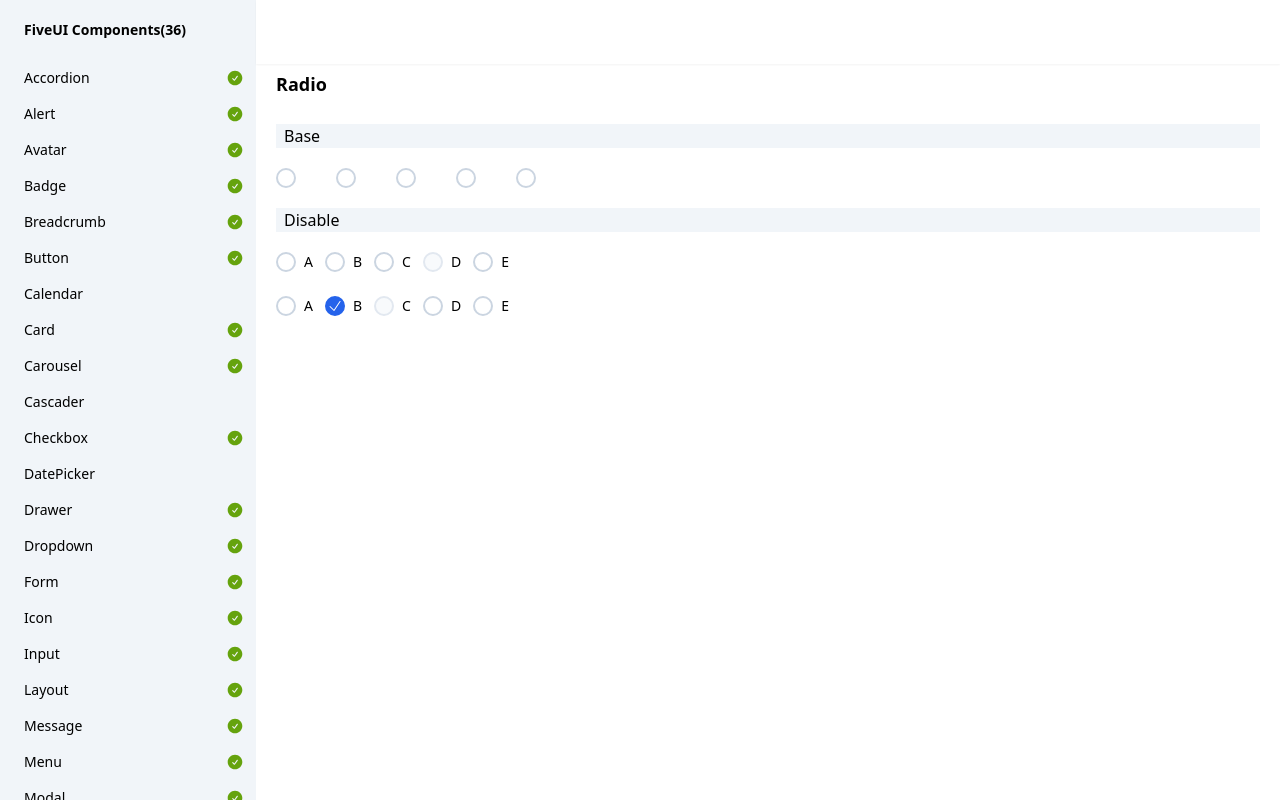
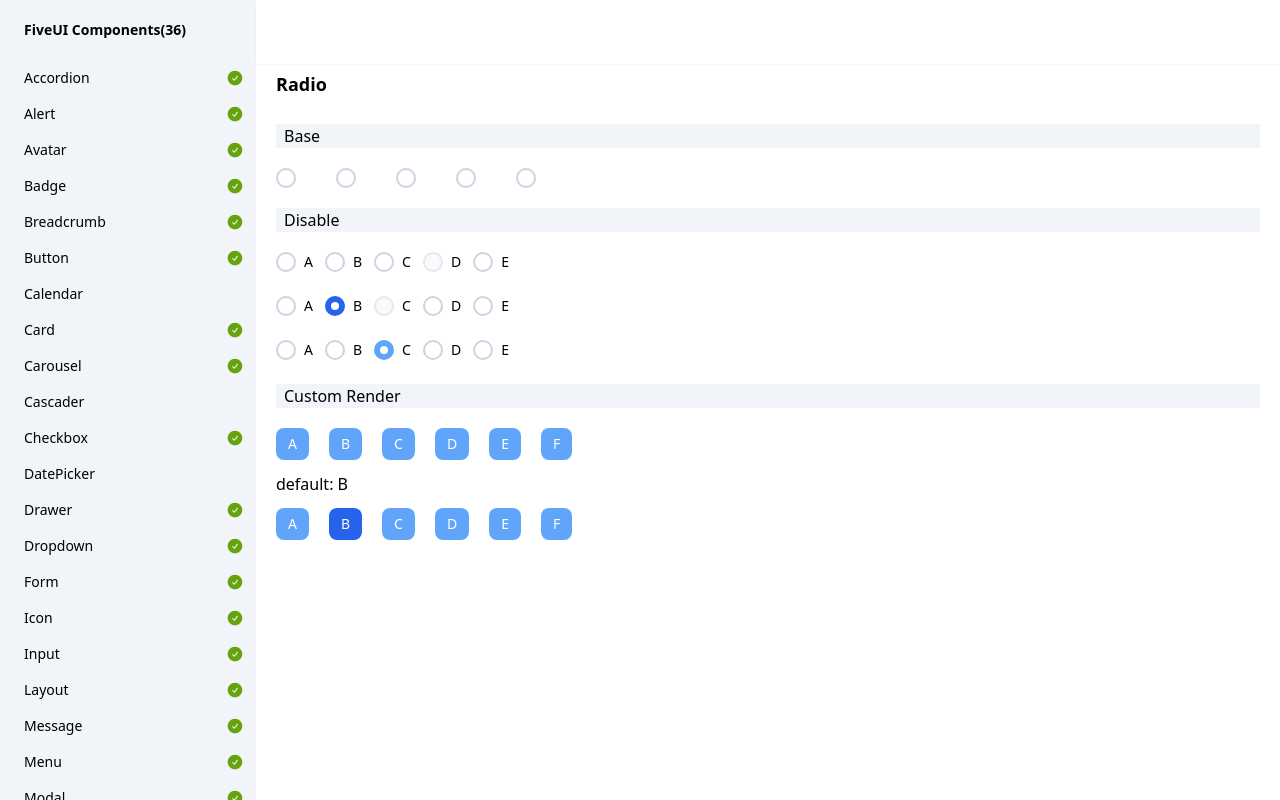
Before and after one commit to wqy2dev/five-ui, a SvelteKit app: page /radio in a window 1280 px wide. Built offline with nearby package versions, Linux system fonts and the light colour scheme.

Commit message:
update radio

```diff
--- a/src/lib/radio/Radio.svelte
+++ b/src/lib/radio/Radio.svelte
@@ -1,51 +1,54 @@
 <script lang="ts" module>
 import { onMount, getContext, type Snippet } from "svelte";
 import { tv } from "tailwind-variants";
-import { Check } from "$lib/icons/index.js";
-import { twMerge } from "tailwind-merge";
 import { type RadioContext } from "./RadioGroup.svelte";
 
 const radioVariants = tv({
-    base: "relative flex items-center justify-center w-4 h-4 rounded-full cursor-pointer box-content bg-white border-2 border-solid transition-all overflow-hidden",
+    slots: {
+        base: "align-top inline-flex flex-row items-center w-fit h-fit leading-none gap-2 mr-3",
+        inner: "relative block leading-0 w-5 h-5 bg-white border-solid cursor-pointer rounded-full overflow-hidden transition-all",
+    },
     variants: {
         disabled:{
-            true: "cursor-not-allowed",
-            false: "",
+            true: {
+                inner: "cursor-not-allowed",
+            }
         },
         focus: {
-            true: "",
-            false: "",
+            true: {
+                inner: "ring ring-primary-200",
+            }
         },
         checked: {
-            true: "",
-            false: "",
+            true: {
+                inner: "border-[6px] border-primary-600",
+            },
+            false: {
+                inner: "border-2 border-slate-300",
+            }
         },
     },
     compoundVariants: [
         {
-            focus: true,
-            disabled: false,
-            class: "ring ring-primary-200",
-        },
-        {
-            disabled: false,
-            checked: true,
-            class: "bg-primary-600 border-primary-600 text-white",
-        },
-        {
             disabled: false,
             checked: false,
-            class: "border-slate-300 hover:border-slate-600",
+            class: {
+                inner: "hover:border-slate-600",
+            }
         },
         {
             disabled: true,
             checked: true,
-            class: "bg-primary-300 border-primary-300 text-white",
+            class: {
+                inner: "border-primary-400",
+            }
         },
         {
             disabled: true,
             checked: false,
-            class: "bg-slate-50 border-slate-200",
+            class: {
+                inner: "border-slate-200 bg-slate-50",
+            }
         },
     ],
     defaultVariants: {
@@ -59,6 +62,7 @@ type RadioProps = {
 	value:string|number;
     class?:string;
     disabled?:boolean;
+    render?:Snippet<[{focus?:boolean;checked?:boolean;disabled?:boolean;}]>;
     children?:Snippet;
     ref?:{(el:HTMLElement):void};
 }
@@ -76,23 +80,20 @@ let {
     class:className,
     value,
     disabled = false,
+    render,
     children,
 }:RadioProps = $props();
 
 let focus = $state(false);
 let checked = $state(context.value === value);
 
-function onFocus(e:Event) {
-    focus = true;
-}
-
-function onBlur(e:Event) {
+function onblur(e:Event) {
     if(!el.contains(e.target as HTMLButtonElement)) {
         focus = false;
     }
 }
 
-function onChange(_:Event) {
+function onchange(_:Event) {
     checked = true, context.value = value;
 }
 
@@ -107,36 +108,40 @@ onMount(() => {
     ref?.(el);
 });
 
+const {
+    base,
+    inner,
+} = radioVariants();
+
 </script>
 
 <label
-    class={twMerge("align-top inline-flex flex-row items-center w-fit h-fit leading-none gap-2 mr-3", className)}
+    class={render ? className:base({className})}
 >
     <span
         bind:this={el}
-        class={radioVariants({focus, checked, disabled})}
+        class={render ? "":inner({focus, checked, disabled})}
     >
-        <input
-            bind:group={context.value}
-            class="absolute top-0 left-0 w-4 h-4 -z-10"
-            type="radio"
-            name={context.name}
-            value={value}
-            disabled={disabled}
-            onchange={onChange}
-            onclick={onFocus}
-        />
-
-        {#if checked}
-            <Check size={16} class="pointer-events-none"/>
+        {#if render}
+            {@render render({focus, disabled, checked})}
         {/if}
     </span>
 
-    <span class="text-sm">
-        {@render children?.()}
-    </span>
+    {#if !render}
+        <span class="text-sm">
+            {@render children?.()}
+        </span>
+    {/if}
+
+    <input
+        class="hidden"
+        type="radio"
+        name={context.name}
+        disabled={disabled}
+        onchange={onchange}
+    />
 </label>
 
 <svelte:window
-    onmousedown={onBlur}
+    onmousedown={onblur}
 />
--- a/src/routes/radio/+page.svelte
+++ b/src/routes/radio/+page.svelte
@@ -1,5 +1,6 @@
 <script lang="ts">
 import { Radio, RadioGroup } from "$lib/index.js";
+import { twMerge } from "tailwind-merge";
 
 const sizes = ["sm", "md", "lg"];
 
@@ -60,7 +61,7 @@ const sizes = ["sm", "md", "lg"];
 
     <div class="w-full leading-0">
         <RadioGroup
-            name="b"
+            name="b1"
             value="B"
             onchange={v => console.log("radio b:", v)}
         >
@@ -77,4 +78,81 @@ const sizes = ["sm", "md", "lg"];
             {/each}
         </RadioGroup>
     </div>
+
+    <div class="w-full leading-0">
+        <RadioGroup
+            name="b22"
+            value="C"
+            onchange={v => console.log("radio b:", v)}
+        >
+            {#each [
+                {label:"A", value:"A"},
+                {label:"B", value:"B"},
+                {label:"C", value:"C", disabled:true},
+                {label:"D", value:"D"},
+                {label:"E", value:"E"}
+            ] as item}
+                <Radio value={item.value} disabled={item.disabled}>
+                    {item.label}
+                </Radio>
+            {/each}
+        </RadioGroup>
+    </div>
 </div>
+
+<h4 class="my-5 text-base indent-2 bg-slate-100">
+    Custom Render
+</h4>
+
+<div class="flex flex-row gap-5">
+    <RadioGroup
+        name="a111"
+        onchange={v => console.log("radio a111:", v)}
+    >
+        {#each [
+            {label:"A", value:"A"},
+            {label:"B", value:"B"},
+            {label:"C", value:"C"},
+            {label:"D", value:"D"},
+            {label:"E", value:"E"},
+            {label:"F", value:"F"}
+        ] as item}
+            <Radio value={item.value}>
+                {#snippet render({disabled, checked})}
+                    <div  class={twMerge("text-sm text-white rounded-lg bg-primary-400 py-1.5 px-3 cursor-pointer", checked ? "bg-primary-600":"")}>
+                        {item.label}
+                    </div>
+                {/snippet}
+            </Radio>
+        {/each}
+    </RadioGroup>
+</div>
+
+<div class="py-3">
+    default: B
+</div>
+
+<div class="flex flex-row gap-5">
+    <RadioGroup
+        name="acv"
+        value="B"
+        onchange={v => console.log("radio acv:", v)}
+    >
+        {#each [
+            {label:"A", value:"A"},
+            {label:"B", value:"B"},
+            {label:"C", value:"C"},
+            {label:"D", value:"D"},
+            {label:"E", value:"E"},
+            {label:"F", value:"F"}
+        ] as item}
+            <Radio value={item.value}>
+                {#snippet render({disabled, checked})}
+                    <div class={twMerge("text-sm text-white rounded-lg bg-primary-400 py-1.5 px-3 cursor-pointer", checked ? "bg-primary-600":"")}>
+                        {item.label}
+                    </div>
+                {/snippet}
+            </Radio>
+        {/each}
+    </RadioGroup>
+</div>
```
